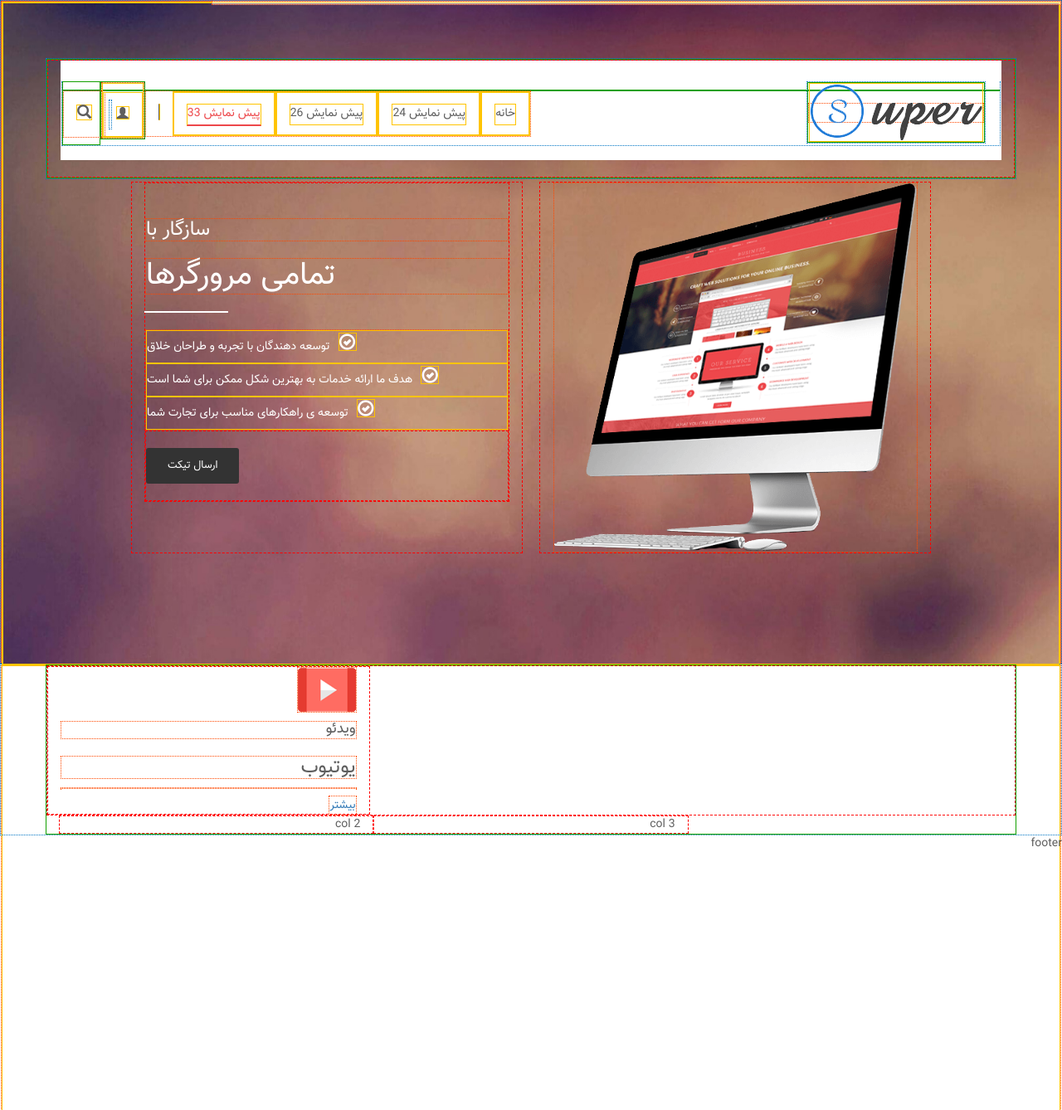
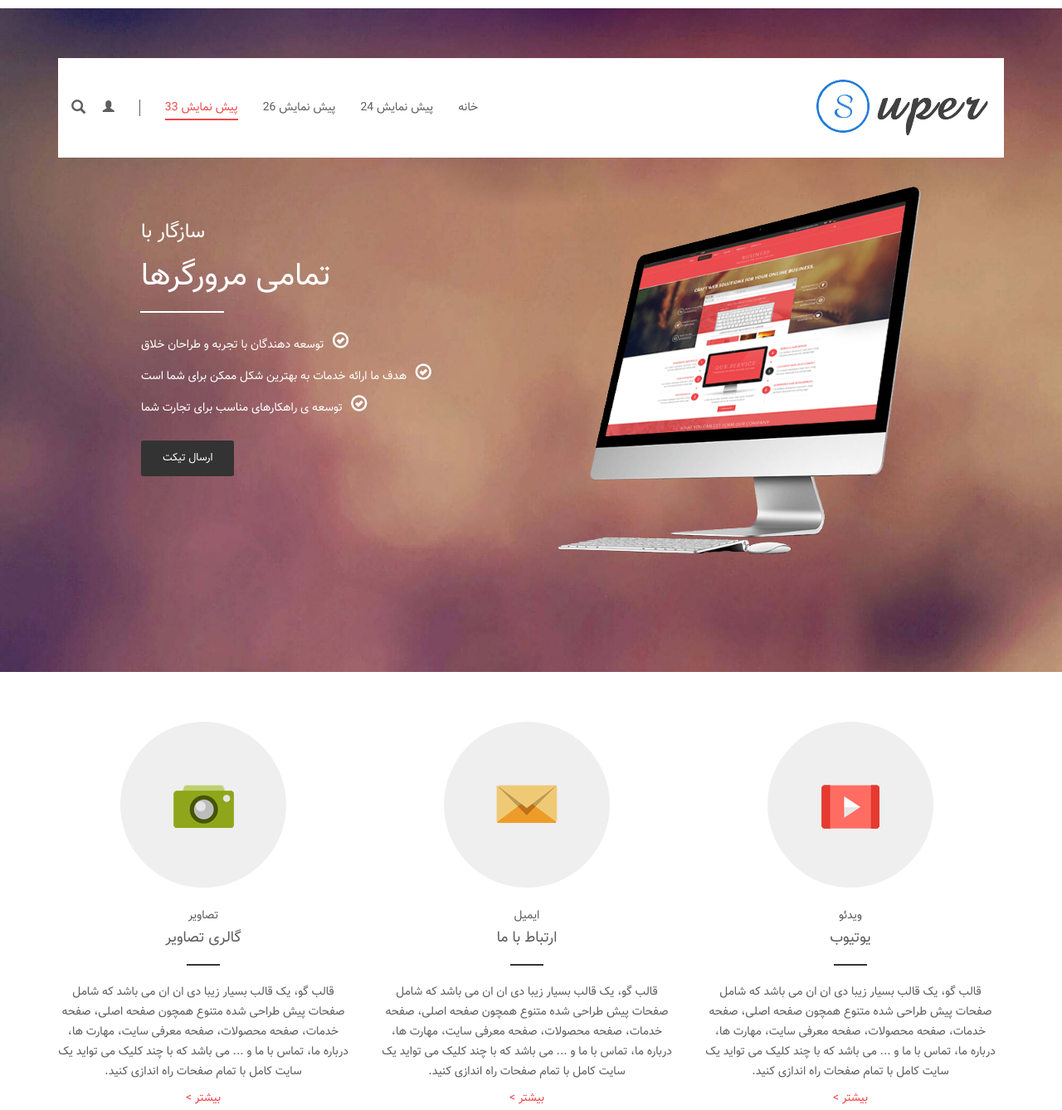
Before and after one commit to Fa2zad/Template_Onepage, a plain HTML site: page index.html in a window 1280 px wide. Shown: the top 1338 px of the page at 83% size. Drawn offline with Linux system fonts and the light colour scheme.

Commit message:
Intro theme complate

```diff
--- a/assets/css/base/_variables.scss
+++ b/assets/css/base/_variables.scss
@@ -10,4 +10,6 @@ $regularFont: vazir;
 
 
 // colors
-$hoverButtonColor: #ed474a;
+$themeColor: #ed474a;
+$hoverButtonColor: $themeColor;
+$linkColor: $themeColor;
--- a/assets/css/modules/_header.scss
+++ b/assets/css/modules/_header.scss
@@ -39,8 +39,10 @@
             font-size: 17px;
 
             &:hover{
+                text-shadow: unset;
+
                 span{
-                    color: #ed474a;
+                    color: $themeColor;
                 }
             }
         }
@@ -70,9 +72,11 @@
                     }
                     &:hover{
                         background-color: unset;
+                        text-shadow: unset;
+
                         span{
-                            color: #ed474a;
-                            border-bottom: 2px solid #ed474a;
+                            color: $themeColor;
+                            border-bottom: 2px solid $themeColor;
                         }
                     }
 
@@ -82,8 +86,8 @@
                     a{
 
                         span{
-                            color: #ed474a;
-                            border-bottom: 2px solid #ed474a;
+                            color: $themeColor;
+                            border-bottom: 2px solid $themeColor;
 
                         }
                     }
@@ -111,9 +115,9 @@
                 margin-top: 10px;
 
                 &:hover{
+                    text-shadow: unset;
                     span{
-
-                        color: #ed474a;
+                        color: $themeColor;
                     }
                 }
                 &:hover{
--- a/assets/css/modules/_main.scss
+++ b/assets/css/modules/_main.scss
@@ -7,77 +7,24 @@ body{
     font-size: $regularSize;
     font-family: $regularFont;
     direction: rtl;
-}
 
-//-----------------------------------//
-//               Slider              //
-//-----------------------------------//
-.slider_container{
-    background-color: #c57373;
-    height: 800px;
+    a{
+        color: $themeColor;
+        transition-duration: 200ms;
 
-    .slider-bar{
-        height: 5px;
-        width: 80%;
-        background: rgba(#fff, 0.5);
-        position: absolute;
-    }
-
-    >ul{
-        list-style-type: none;
-        padding: 0px;
-        >li{
-            height: 800px;
-            overflow: hidden;
-            img.slider-background{
-                height: 100%;
-                width: 100%;
-            }
-            .slider-content{
-                display: flex;
-                flex-wrap: wrap;
-                flex-direction: row;
-                padding: 0 90px;
-                margin-top: -610px;
-
-                >div{
-                    width: calc(50% - 20px);
-                    justify-content: center;
-                    flex-direction: column;
-                    margin: 25px 10px;
-                    img{
-                        width: max-content;
-                    }
-
-                }
-                .slider-caption{
-                    text-align: left;
-                    color: white;
-                    line-height: 38px;
-                    padding-top: 22px;
-                    h2{
-                        font-size: 38px;
-                    }
-                    hr{
-                        border: 1px solid white;
-                        width: 99px;
-                        margin-left: -1px;
-
-                    }
-
-                    ul {
-                        list-style-type: none;
-                        list-style-position: inside;
-                        padding: 0px;
-                        li{
-                            span{
-                                font-size: 20px;
-                                margin-left: 10px;
-                            }
+        &:hover{
+            color: lighten($themeColor, 10%);
+            text-decoration: none;
+            text-shadow: 0px 0px 2px darken($themeColor, 20%);
         }
     }
 
-                    .slider-button{
+
+    //theme button sample
+    //<div class="theme-button">
+    //<a href="#" class="btn">ارسال تیکت</a>
+    //</div>
+    .theme-button{
         padding: 20px 0;
         a{
             color: white;
@@ -86,32 +33,29 @@ body{
             border-radius: 3px;
             padding: 12px 26px;
             border: none;
-                            &:hover, :focus{
+            &:hover, :focus, :active{
                 animation: pulse 0.8s;
                 box-shadow: 0 0 10px 30px rgba(#fff,0);
                 background-color: $hoverButtonColor;
+                color: white;
             }
             @keyframes pulse {
                 0% {
                     box-shadow: 0 0 0 0 $hoverButtonColor;
+                color: white;
+
                 }
             }
         }
     }
 }
 
+//-----------------------------------//
+//               Slider              //
+//-----------------------------------//
+@import "main-modules/slider";
 
-
-
-
-
-            }
-
-
-
-
-
-
-        }
-    }
-}
+//-----------------------------------//
+//               intro               //
+//-----------------------------------//
+@import "main-modules/intro";
--- /dev/null
+++ b/assets/css/modules/main-modules/_intro.scss
@@ -0,0 +1,52 @@
+//-----------------------------------//
+//               intro               //
+//       Called by _main.scss        //
+//-----------------------------------//
+.intro__container{
+    padding: 60px;
+
+
+
+    .row{
+        >div{
+            float: right;
+        }
+    }
+
+
+    figure{
+
+        div{
+            background-color: #efefef;
+            width: 200px;
+            height: 200px;
+            display: inline-block;
+            border-radius: 50%;
+            padding-top: 21%;
+            transition-duration: 500ms;
+
+            img{
+                vertical-align: middle;
+                transition-duration: 1000ms;
+            }
+            &:hover{
+                box-shadow: inset 0px 0px 0px 100px lighten($linkColor, 20%);
+                img{
+                    transform: rotateY(360deg);
+                }
+            }
+        }
+
+        figcaption{
+            margin-top: 27px;
+            hr{
+                width: 40px;
+                border-top: 2px solid #343434;
+            }
+            p{
+                line-height: 24px;
+            }
+
+        }
+    }
+}
--- /dev/null
+++ b/assets/css/modules/main-modules/_slider.scss
@@ -0,0 +1,74 @@
+//-----------------------------------//
+//               Slider              //
+//       Called by _main.scss        //
+//-----------------------------------//
+.slider_container{
+    background-color: #c57373;
+    height: 800px;
+
+    .slider-bar{
+        height: 5px;
+        width: 80%;
+        background: rgba(#fff, 0.5);
+        position: absolute;
+    }
+
+    >ul{
+        list-style-type: none;
+        padding: 0px;
+        >li{
+            height: 800px;
+            overflow: hidden;
+            position: absolute;
+            img.slider-background{
+                height: 100%;
+                width: 100%;
+            }
+            .slider-content{
+                display: flex;
+                flex-wrap: wrap;
+                flex-direction: row;
+                padding: 0 90px;
+                margin-top: -610px;
+
+                >div{
+                    width: calc(50% - 20px);
+                    justify-content: center;
+                    flex-direction: column;
+                    margin: 25px 10px;
+                    img{
+                        width: max-content;
+                    }
+
+                }
+                .slider-caption{
+                    text-align: left;
+                    color: white;
+                    line-height: 38px;
+                    padding-top: 22px;
+                    h2{
+                        font-size: 38px;
+                    }
+                    hr{
+                        border: 1px solid white;
+                        width: 99px;
+                        margin-left: -1px;
+
+                    }
+
+                    ul {
+                        list-style-type: none;
+                        list-style-position: inside;
+                        padding: 0px;
+                        li{
+                            span{
+                                font-size: 20px;
+                                margin-left: 10px;
+                            }
+                        }
+                    }
+                }//.slider-caption
+            }//.slider-content
+        }//li
+    }//ul
+}//.slider_container
--- a/assets/css/style.scss
+++ b/assets/css/style.scss
@@ -16,5 +16,5 @@
 //-----------------------------------//
 //               Debug               //
 //-----------------------------------//
-@import "base/debug";
-@include debug(false, true, true);
+// @import "base/debug";
+// @include debug(false, true, true);
--- a/index.html
+++ b/index.html
@@ -132,7 +132,7 @@
                                             <li>
                                                 <span class="glyphicon glyphicon-ok-circle"></span>توسعه ی راهکارهای مناسب برای تجارت شما</li>
                                         </ul>
-                                        <div class="slider-button">
+                                        <div class="theme-button">
                                             <a href="#" class="btn">ارسال تیکت</a>
                                         </div>
                                     </div>
@@ -152,20 +152,60 @@
             <div class="container">
                 <div class="row">
                     <div class="col-sm-4">
-                        <figure>
-                            <img src="assets/images/youtube.png" alt="gallery">
-
+                        <figure class="text-center">
+                            <div>
+                                <img src="assets/images/youtube.png" alt="gallery">
+                            </div>
                             <figcaption>
-                                <h4>ویدئو</h4>
-                                <h3>یوتیوب</h3>
-                                <p></p>
-                                <a href="">بیشتر</a>
+                                <h5>ویدئو</h5>
+                                <h4>یوتیوب</h4>
+                                <hr />
+                                <p>قالب گو، یک قالب بسیار زیبا دی ان ان می باشد که شامل صفحات پیش طراحی شده متنوع همچون صفحه
+                                    اصلی، صفحه خدمات، صفحه محصولات، صفحه معرفی سایت، مهارت ها، درباره ما، تماس با ما و ...
+                                    می باشد که با چند کلیک می تواید یک سایت کامل با تمام صفحات راه اندازی کنید.
+                                </p>
+                                <a href="#">بیشتر &gt;</a>
                             </figcaption>
                         </figure>
                     </div>
+
+                    <div class="col-sm-4">
+                        <figure class="text-center">
+                            <div>
+                                <img src="assets/images/contactus.png" alt="gallery">
+                            </div>
+                            <figcaption>
+                                <h5>ایمیل</h5>
+                                <h4>ارتباط با ما</h4>
+                                <hr />
+                                <p>قالب گو، یک قالب بسیار زیبا دی ان ان می باشد که شامل صفحات پیش طراحی شده متنوع همچون صفحه
+                                    اصلی، صفحه خدمات، صفحه محصولات، صفحه معرفی سایت، مهارت ها، درباره ما، تماس با ما و ...
+                                    می باشد که با چند کلیک می تواید یک سایت کامل با تمام صفحات راه اندازی کنید.
+                                </p>
+                                <a href="#">بیشتر &gt;</a>
+                            </figcaption>
+                        </figure>
+                    </div>
+
+                    <div class="col-sm-4">
+                        <figure class="text-center">
+                            <div>
+                                <img src="assets/images/camera.png" alt="gallery">
+                            </div>
+                            <figcaption>
+                                <h5>تصاویر</h5>
+                                <h4>گالری تصاویر</h4>
+                                <hr />
+                                <p>قالب گو، یک قالب بسیار زیبا دی ان ان می باشد که شامل صفحات پیش طراحی شده متنوع همچون صفحه
+                                    اصلی، صفحه خدمات، صفحه محصولات، صفحه معرفی سایت، مهارت ها، درباره ما، تماس با ما و ...
+                                    می باشد که با چند کلیک می تواید یک سایت کامل با تمام صفحات راه اندازی کنید.
+                                </p>
+                                <a href="#">بیشتر &gt;</a>
+                            </figcaption>
+                        </figure>
+                    </div>
+
                 </div>
-                <div class="col-sm-4">col 2</div>
-                <div class="col-sm-4">col 3</div>
             </div>
             </div>
         </section>
```
Also changed, not shown: assets/css/style.css, 1 other file. Lines whose indentation alone changed are shown as unchanged.
